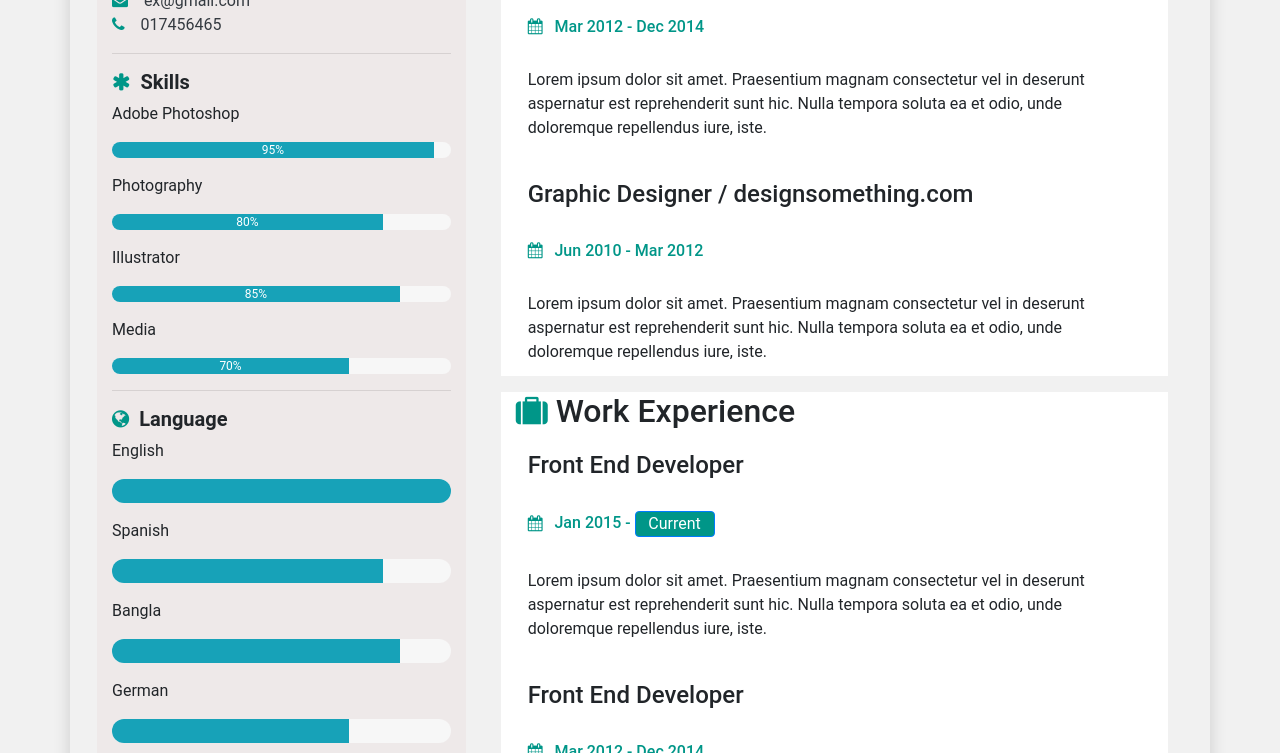
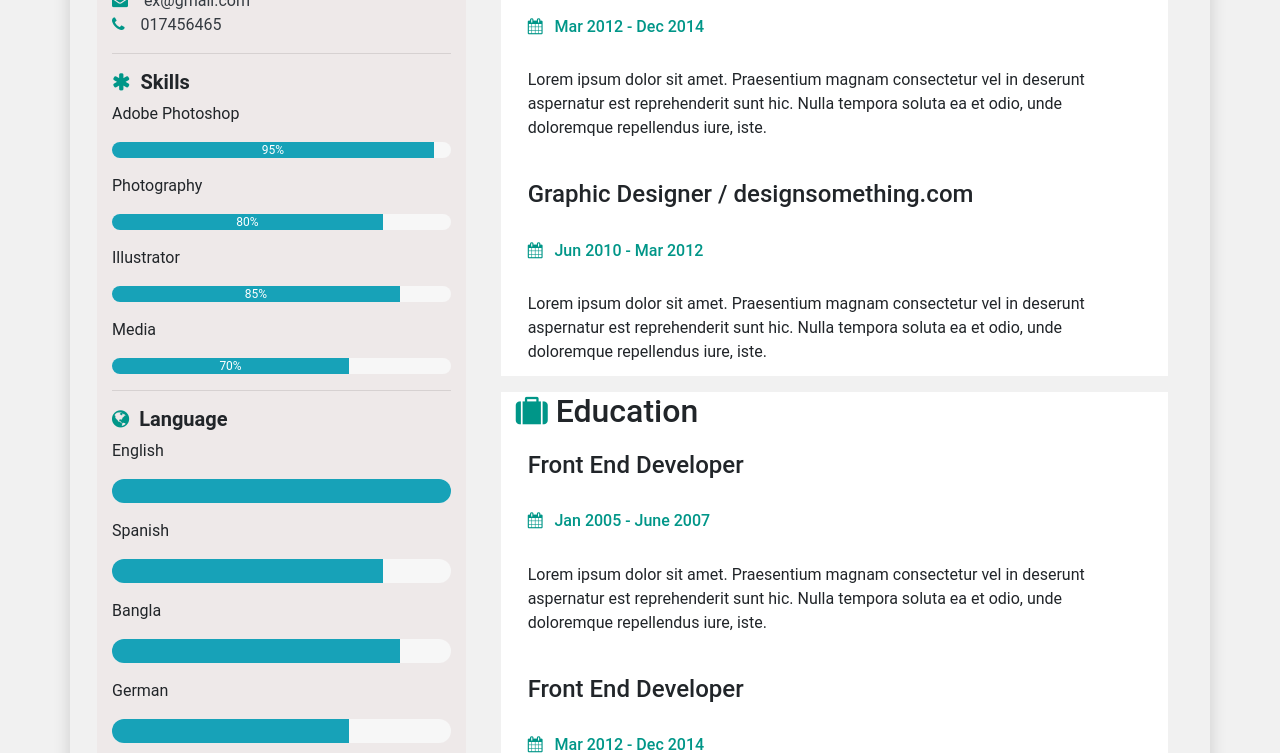
Before and after one commit to ahmedsharifkhan/personal-cv, a plain HTML site: page index.html in a window 1280 px wide. Shown: the part 347-1100 px from the top of the page. Drawn offline with Linux system fonts and the light colour scheme.

Commit message:
sintastk chanege

```diff
--- a/index.html
+++ b/index.html
@@ -135,9 +135,9 @@
                 <div class="mt-2" style="background: #ffffff;">
                     <div>
                         <div class="col">
-                            <h2 class="work-h2"><span><i class="fa fa-suitcase" style="color: #009688;"></i></span>&nbsp;Work Experience</h2>
+                            <h2 class="work-h2"><span><i class="fa fa-suitcase" style="color: #009688;"></i></span>&nbsp;Education</h2>
                             <h4 style="padding: 12px;">Front End Developer<br></h4>
-                            <h6 style="color: #009688;padding: 12px;"><i class="fa fa-calendar"></i>&nbsp; &nbsp;Jan 2015 -&nbsp;<button class="btn btn-primary" type="button" style="background: #009688;width: 80px;padding: 0px;">Current</button></h6>
+                            <h6 style="color: #009688;padding: 12px;"><i class="fa fa-calendar"></i>&nbsp; &nbsp;Jan 2005 - June 2007&nbsp;</h6>
                             <p style="padding: 12px;">Lorem ipsum dolor sit amet. Praesentium magnam consectetur vel in deserunt aspernatur est reprehenderit sunt hic. Nulla tempora soluta ea et odio, unde doloremque repellendus iure, iste.</p>
                         </div>
                     </div>
```
